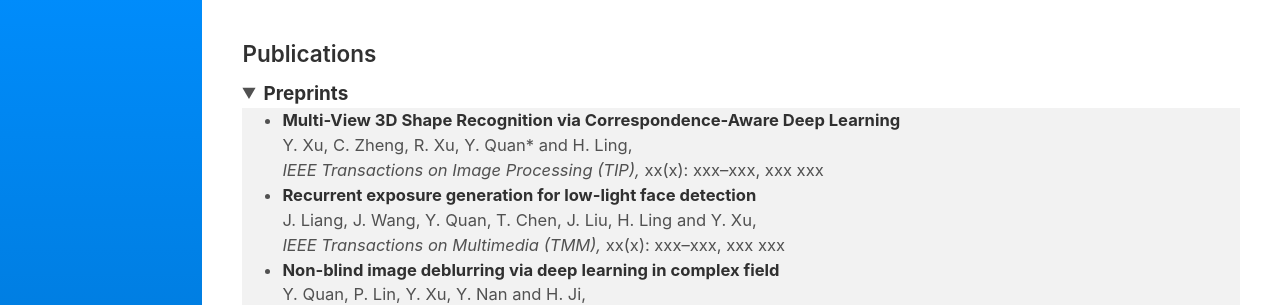
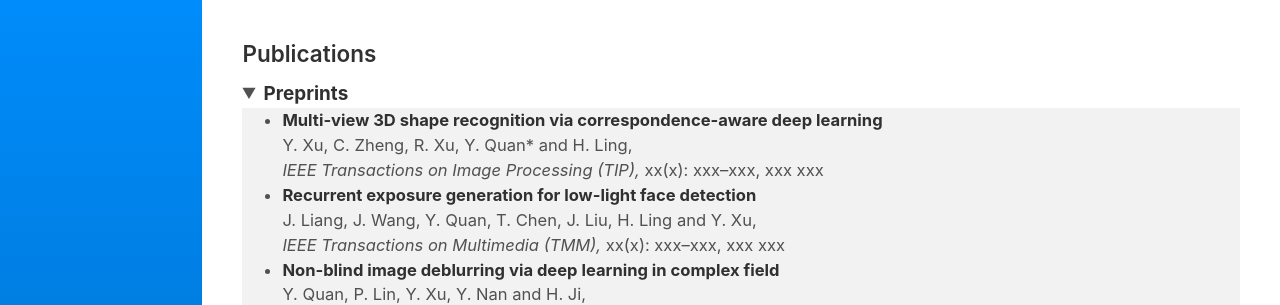
Before and after one commit to csyhquan/csyhquan.github.io, a Jekyll site: the page built from category/c_publication.md, in a window 1280 px wide and 900 px high. Shown: the top 305 px of the window. Built offline with Jekyll 4.4.1, drawn with Linux system fonts in a browser that asks for light colours.

```diff
--- a/category/c_publication.md
+++ b/category/c_publication.md
@@ -8,7 +8,7 @@ title: Publications
 <t1>
 <ul style="background-color: #f2f2f2;">
 
-<li><span><strong>Multi-View 3D Shape Recognition via Correspondence-Aware Deep Learning</strong></span><br />
+<li><span><strong>Multi-view 3D shape recognition via correspondence-aware deep learning</strong></span><br />
 <span> Y. Xu, C. Zheng, R. Xu, Y. Quan* and H. Ling, <br />
 <em>IEEE Transactions on Image Processing (TIP), </em>xx(x): xxx–xxx, xxx xxx</span></li>
 
```
